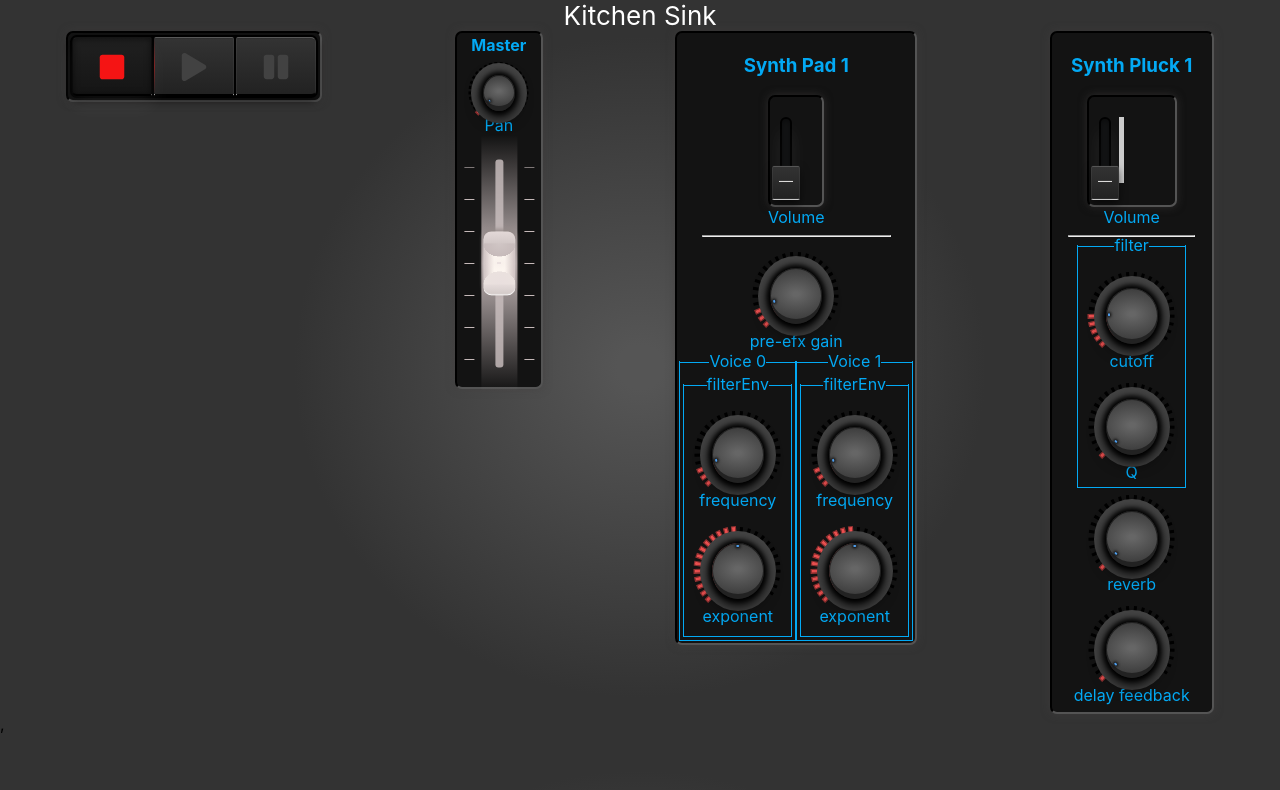
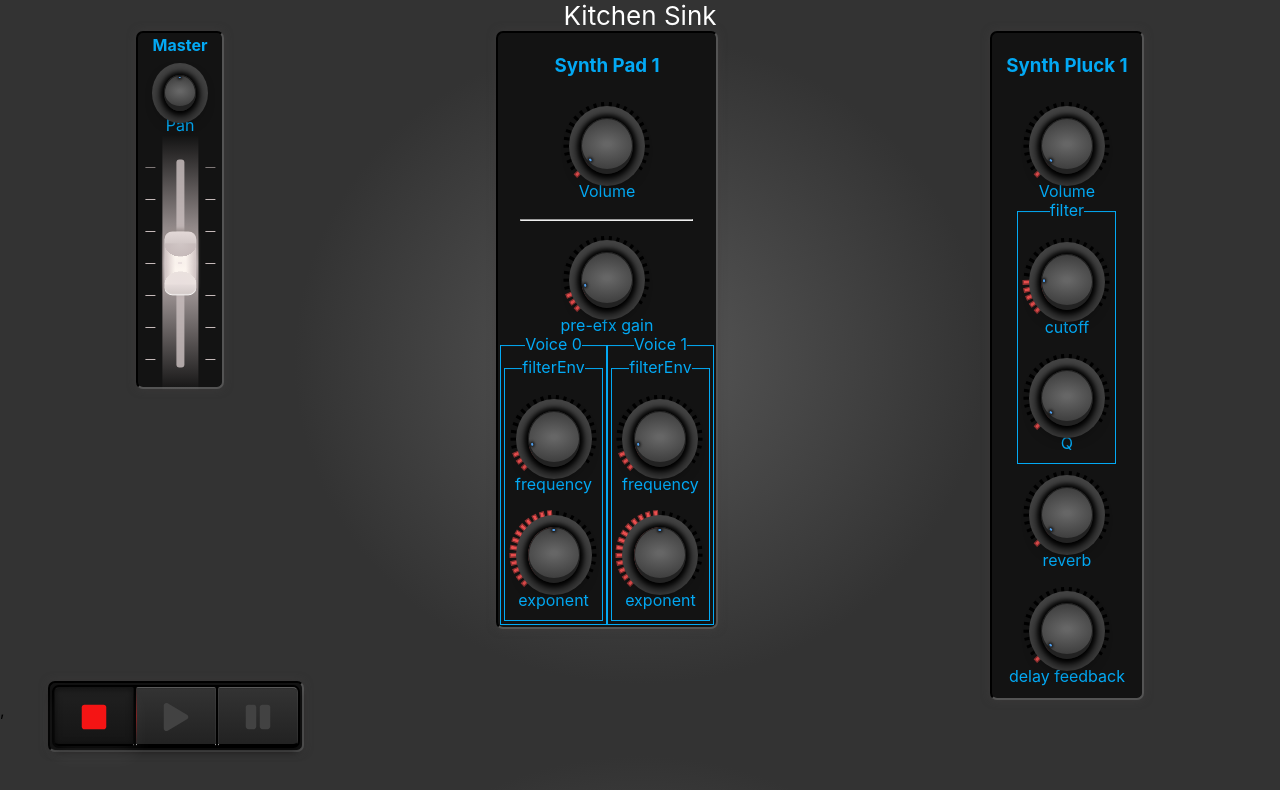
Before and after one commit to Pizza-Ratz/react-synth, a React (Create React App) app: page / in a window 1280 px wide. Shown: the top 790 px of the page. Built offline with nearby package versions, Linux system fonts and the light colour scheme.

Commit message:
making instruments context-aware

```diff
--- a/src/App.js
+++ b/src/App.js
@@ -4,6 +4,7 @@ import * as Tone from "tone";
 import { ChannelStrip, TransportControls } from "./components";
 import SynthPad1 from "./components/SynthPad1";
 import SynthPluck1 from "./components/SynthPluck1";
+import { MasterOutContextProvider } from "./contexts/MasterOutContext";
 
 function App() {
   const [started, setStarted] = React.useState(false);
@@ -19,9 +20,11 @@ function App() {
       <header className="App-header">Kitchen Sink</header>
       <main>
         <TransportControls />
-        <ChannelStrip label="Master" />
-        <SynthPad1 />
-        <SynthPluck1 />
+        <MasterOutContextProvider>
+          <ChannelStrip label="Master" />
+          <SynthPad1 />
+          <SynthPluck1 />
+        </MasterOutContextProvider>
       </main>
     </div>
   );
--- a/src/App.scss
+++ b/src/App.scss
@@ -19,4 +19,10 @@ main {
   flex-direction: row;
   align-items: flex-start;
   justify-content: space-around;
+
+  .transport-controls {
+    position: absolute;
+    left: 3em;
+    bottom: 3em;
+  }
 }
--- a/src/components/ChannelStrip.js
+++ b/src/components/ChannelStrip.js
@@ -1,50 +1,35 @@
 import React from "react";
-import PropTypes from "prop-types";
-import { Channel } from "tone";
-// import Fader from "./Fader";
 import Dial from "./Dial";
 import Slider from "./Slider";
 import "../styles/controls/ChannelStrip.scss";
+import MasterOutContext from "../contexts/MasterOutContext";
 
 const VOL_SCALING_FACTOR = 10000;
 const valToDecibels = (val) => (Math.abs(val % 100) - 100) * VOL_SCALING_FACTOR;
 const decibelsToVal = (dB) =>
   Math.abs(Math.floor(dB / VOL_SCALING_FACTOR) + 100);
 
-const ChannelStrip = ({ label, input, output }) => {
-  const [channel] = React.useState(
-    new Channel({
-      volume: -12,
-      pan: 0,
-      solo: false,
-      mute: false,
-    })
-  );
-
-  React.useEffect(() => {
-    if (input) channel.input.connect(input);
-  });
+const ChannelStrip = () => {
+  const channel = React.useContext(MasterOutContext);
 
   return (
     <div className="channel-strip">
-      <label>{label}</label>
-      <Dial size={30}>
+      <label>Master</label>
+      <Dial
+        size={30}
+        value={50}
+        min={0}
+        max={100}
+        numTicks={0}
+        onChange={(val) => (channel.pan.value = (val - 50) / 100)}
+      >
         <label>Pan</label>
       </Dial>
       <Slider
-        onChange={console.log}
-        aria-labelledBy="volume-slider-label"
-        // start={[decibelsToVal(channel.volume.value)]}
-        // range={{
-        //   min: 0,
-        //   max: 100,
-        // }}
-        // pips={{
-        //   mode: "range",
-        //   density: 10,
-        // }}
-        // onValueChange={(val) => channel.volume.rampTo(valToDecibels(val))}
-        // label=""
+        onChange={(val) => {
+          channel.volume.rampTo(val - 95);
+          console.log(`[${val}] -> ${val - 90} => ${channel.volume.value}`);
+        }}
       />
     </div>
   );
--- a/src/components/Slider.js
+++ b/src/components/Slider.js
@@ -1,11 +1,28 @@
 import React from "react";
 import "../styles/controls/Slider.scss";
 
-const Slider = ({ volume, ...rest }) => (
-  <div class="slider-container">
-    <input type="range" className="slider" {...rest} />
-    <label>{volume}</label>
-  </div>
-);
+const Slider = ({ volume, onChange, ...rest }) => {
+  const getValue = (evt) => {
+    value = +evt.target.value;
+    return value;
+  };
+
+  let value = 50;
+  return (
+    <div className="slider-container">
+      <input
+        type="range"
+        className="slider"
+        onChange={(evt) => (onChange ? onChange(100 - getValue(evt)) : 0)}
+        {...rest}
+        aria-orientation="vertical"
+        aria-valuemin="0"
+        aria-valuemax="100"
+        aria-valuenow={100 - value} // because the slider is upside-down
+      />
+      <label>{volume}</label>
+    </div>
+  );
+};
 
 export default Slider;
--- a/src/components/SynthPad1.js
+++ b/src/components/SynthPad1.js
@@ -38,11 +38,14 @@ const SynthPad1 = () => {
   return (
     <div className={`synth-pad-1`}>
       <h3>Synth Pad 1</h3>
-      <Fader
-        range={{ min: [0], max: [1000] }}
-        onValueChange={(val) => (synth.volume.value = scaleGain(val * 10))}
-        label="Volume"
-      />
+      <Dial
+        min={0}
+        max={1000}
+        val={synth.volume.value}
+        onChange={(val) => (synth.volume.value = scaleGain(val * 10))}
+      >
+        <label>Volume</label>
+      </Dial>
       <hr />
       <Dial
         min={0}
--- a/src/components/SynthPluck1.js
+++ b/src/components/SynthPluck1.js
@@ -2,24 +2,34 @@ import React from "react";
 import PropTypes from "prop-types";
 import * as Tone from "tone";
 import { SynthPluck1 as SynthPluck1Inst } from "../lib/SynthPluck1";
-import Fader from "./Fader";
 import Dial from "./Dial";
 import ControlGroup from "./ControlGroup";
 import "../styles/SynthPluck1.scss";
-
+import MasterOutContext from "../contexts/MasterOutContext";
 // does log^10(val), where val is in 0-100000 => 0-5
 function linearToLog(val) {
   return val > 0 ? Math.log10(Math.abs(val)) : 0;
 }
 
 // turns 0-5 into ~ -110-0 db
-function scaleGain(val = 0) {
+function linearToDecibels(val = 0) {
   // console.log(`${val} -> ${linearToLog(val)} => ${(60 * linearToLog(val)) - 300}`)
   return 20 * linearToLog(val) - 100;
 }
 
+// // turns 0-1200 into -12 - 0
+// function knobToDecibels(val) {
+//   return (Math.abs(val) - 1000) * 10;
+// }
+
+// // clamps dB to -12000-0 and scales it to -12-0
+// function decibelsToKnob(dB) {
+//   return -(Math.abs(dB) % 12000) / 10 + 1200;
+// }
+
 const SynthPluck1 = () => {
   const [synth] = React.useState(new SynthPluck1Inst());
+  const matster = React.useContext(MasterOutContext);
 
   React.useEffect(() => {
     synth.chain(
@@ -29,10 +39,9 @@ const SynthPluck1 = () => {
       synth.efx.autoFilter,
       synth.efx.pan,
       synth.efx.delay,
-      synth.efx.reverb,
-      Tone.Destination
+      synth.efx.reverb
     );
-  //  synth.start();
+    //  synth.start();
     return () => {
       synth.stop();
     };
@@ -41,15 +50,15 @@ const SynthPluck1 = () => {
   return (
     <div className={`synth-pluck-1`}>
       <h3>Synth Pluck 1</h3>
-      <Fader
-        range={{ min: [0], max: [100000] }}
-        start={synth.volume.value}
-        pips={{}}
-        onValueChange={(val) => (synth.volume.value = scaleGain(val))}
-        tooltips={false}
-        label="Volume"
-      />
-      <hr />
+      <Dial
+        min={0}
+        max={100000}
+        onChange={(val) => (synth.volume.value = linearToDecibels(val))}
+        // onChange={(val) => console.log(`[${val}] -> ${linearToDecibels(val)}`)}
+      >
+        <label>Volume</label>
+      </Dial>
+
       <ControlGroup label="filter">
         <Dial
           min={100}
@@ -82,7 +91,9 @@ const SynthPluck1 = () => {
         min={0}
         max={100}
         value={synth.efx.delay.feedback.value}
-        onChange={(val) => (synth.efx.delay.feedback.value = Math.abs(val / 100))}
+        onChange={(val) =>
+          (synth.efx.delay.feedback.value = Math.abs(val / 100))
+        }
       >
         <label>delay feedback</label>
       </Dial>
--- a/src/components/TransportControls.js
+++ b/src/components/TransportControls.js
@@ -1,66 +1,70 @@
 // adapted from https://codepen.io/praktikdan/pen/jbqBWm?limit=all&page=9&q=synth
 
-import React from 'react'
-import * as Tone from 'tone'
+import React from "react";
+import * as Tone from "tone";
 // import PropTypes from 'prop-types'
-import { FaPlay, FaPause, FaStop } from 'react-icons/fa'
-import '../styles/TransportControls.scss'
+import { FaPlay, FaPause, FaStop } from "react-icons/fa";
+import "../styles/TransportControls.scss";
 
-
-
-const TransportControls = ({ transport = Tone.Transport }) => {
-  const transControlsEl = React.useRef()
+const TransportControls = ({ transport = Tone.getTransport(), ...rest }) => {
+  const transControlsEl = React.useRef();
 
   const doTheThing = (thing) => {
     switch (thing) {
-      case 'play':
+      case "play":
         return transport.start();
-      case 'pause':
+      case "pause":
         return transport.pause();
-      case 'stop':
+      case "stop":
         return transport.stop();
       default:
-        console.warn('no idea what just happened: ', thing)
+        console.warn("no idea what just happened: ", thing);
     }
-  }
+  };
 
   const handleButtonClick = (evt) => {
-    let butt = evt.target
-    while (butt.tagName !== 'BUTTON') {
-      butt = butt.parentElement
+    let butt = evt.target;
+    while (butt.tagName !== "BUTTON") {
+      butt = butt.parentElement;
     }
-    if (!butt.classList.contains('selected')) {
+    if (!butt.classList.contains("selected")) {
       transControlsEl.current
-        .querySelector('button.button.selected')
-        .classList.remove('selected')
-      butt.classList.add('selected')
-      doTheThing(butt.id)
+        .querySelector("button.button.selected")
+        .classList.remove("selected");
+      butt.classList.add("selected");
+      doTheThing(butt.id);
     }
-  }
+  };
 
   React.useEffect(() => {
-    if (transControlsEl && transControlsEl.current && typeof window !== 'undefined') {
+    if (
+      transControlsEl &&
+      transControlsEl.current &&
+      typeof window !== "undefined"
+    ) {
       transControlsEl.current
-        .querySelectorAll('button.button')
-        .forEach(button => button.addEventListener('click', handleButtonClick))
+        .querySelectorAll("button.button")
+        .forEach((button) =>
+          button.addEventListener("click", handleButtonClick)
+        );
     }
-  })
+  });
 
   return (
-    <div ref={transControlsEl} className="transport-controls">
+    <div ref={transControlsEl} className="transport-controls" {...rest}>
       <div className="buttons-wrapper">
-        <button id='stop' className="button selected">
+        <button id="stop" className="button selected">
           <FaStop className="fa" />
         </button>
-        <button id='play' className="button">
+        <button id="play" className="button">
           <FaPlay className="fa" />
         </button>
-        <button id='pause' className="button">
+        <button id="pause" className="button">
           <FaPause className="fa" />
         </button>
       </div>
     </div>
-  )
-}
+  );
+};
 
-export default TransportControls
+export default TransportControls;
--- /dev/null
+++ b/src/contexts/MasterOutContext.js
@@ -0,0 +1,26 @@
+/**
+ * Creates a context that exposes an audio bus to children.
+ */
+
+import React from "react";
+import * as Tone from "tone";
+
+const channel = new Tone.Channel({
+  volume: -12,
+  pan: 0,
+  solo: false,
+  mute: false,
+});
+
+channel.toDestination();
+const MasterOutContext = React.createContext(channel);
+
+export const MasterOutContextProvider = ({ children }) => {
+  return (
+    <MasterOutContext.Provider value={channel}>
+      {children}
+    </MasterOutContext.Provider>
+  );
+};
+
+export default MasterOutContext;
--- a/src/styles/controls/ControlGroup.scss
+++ b/src/styles/controls/ControlGroup.scss
@@ -20,12 +20,13 @@
     .left,
     .right {
       width: 100%;
+      height: 0;
       border-top: thin groove #03a9f4;
       translate: 0% 5%;
     }
     & > label {
       @include text.label;
-      translate: 0% -50%;
+      translate: 0 -0.7em;
       white-space: nowrap;
     }
   }
--- a/src/styles/controls/Dial.scss
+++ b/src/styles/controls/Dial.scss
@@ -4,14 +4,15 @@
   display: flex;
   flex-direction: column;
   align-items: center;
+  padding: 10px;
 
-  &.has-ticks {
-    padding: 15px;
-    padding-bottom: 5px;
-  }
+  // &.has-ticks {
+  //   padding: 15px;
+  //   padding-bottom: 5px;
+  // }
 
   &.has-children {
-    margin-bottom: 5px;
+    padding-top: 15px;
   }
 
   .dial {
```
